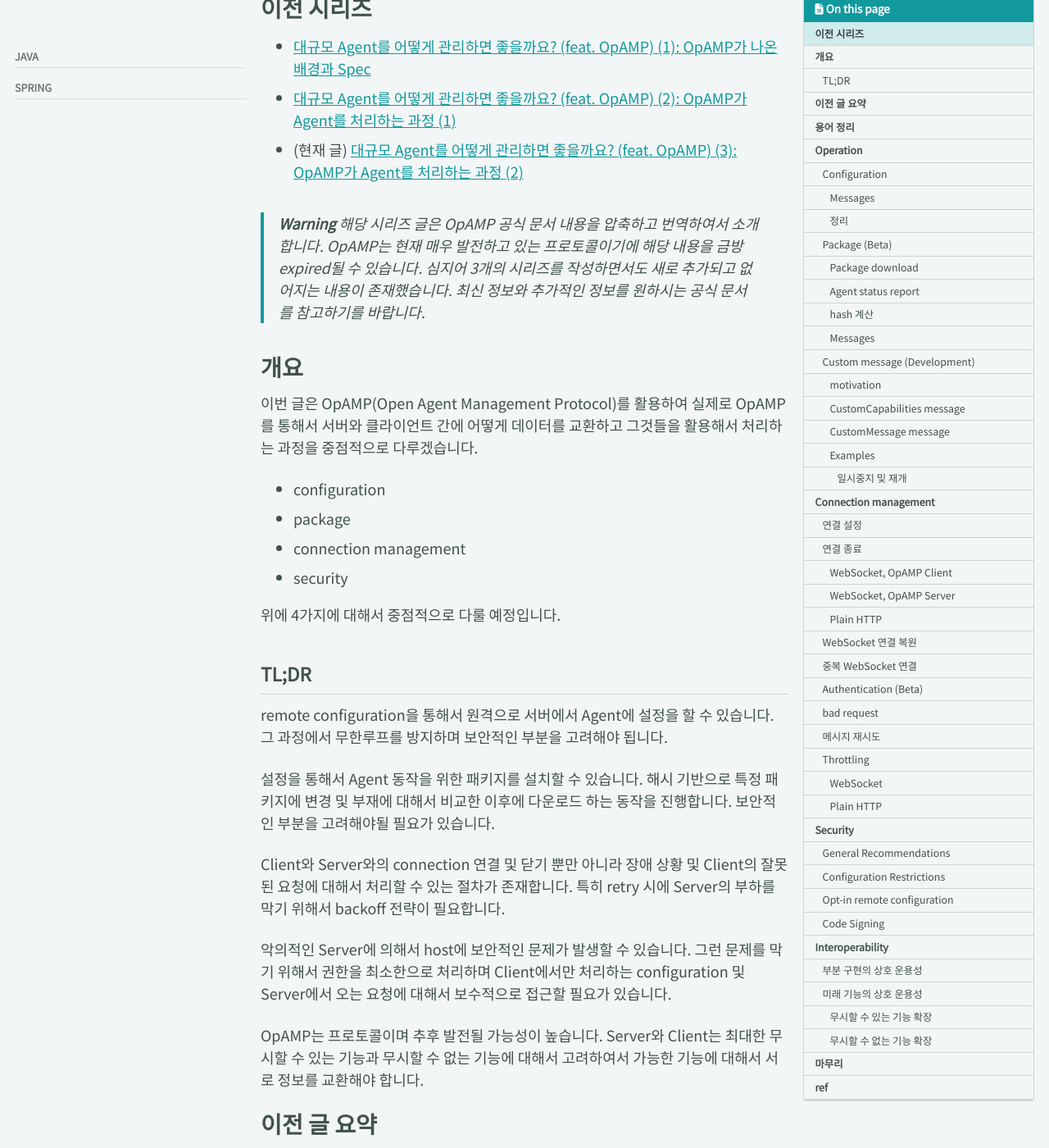
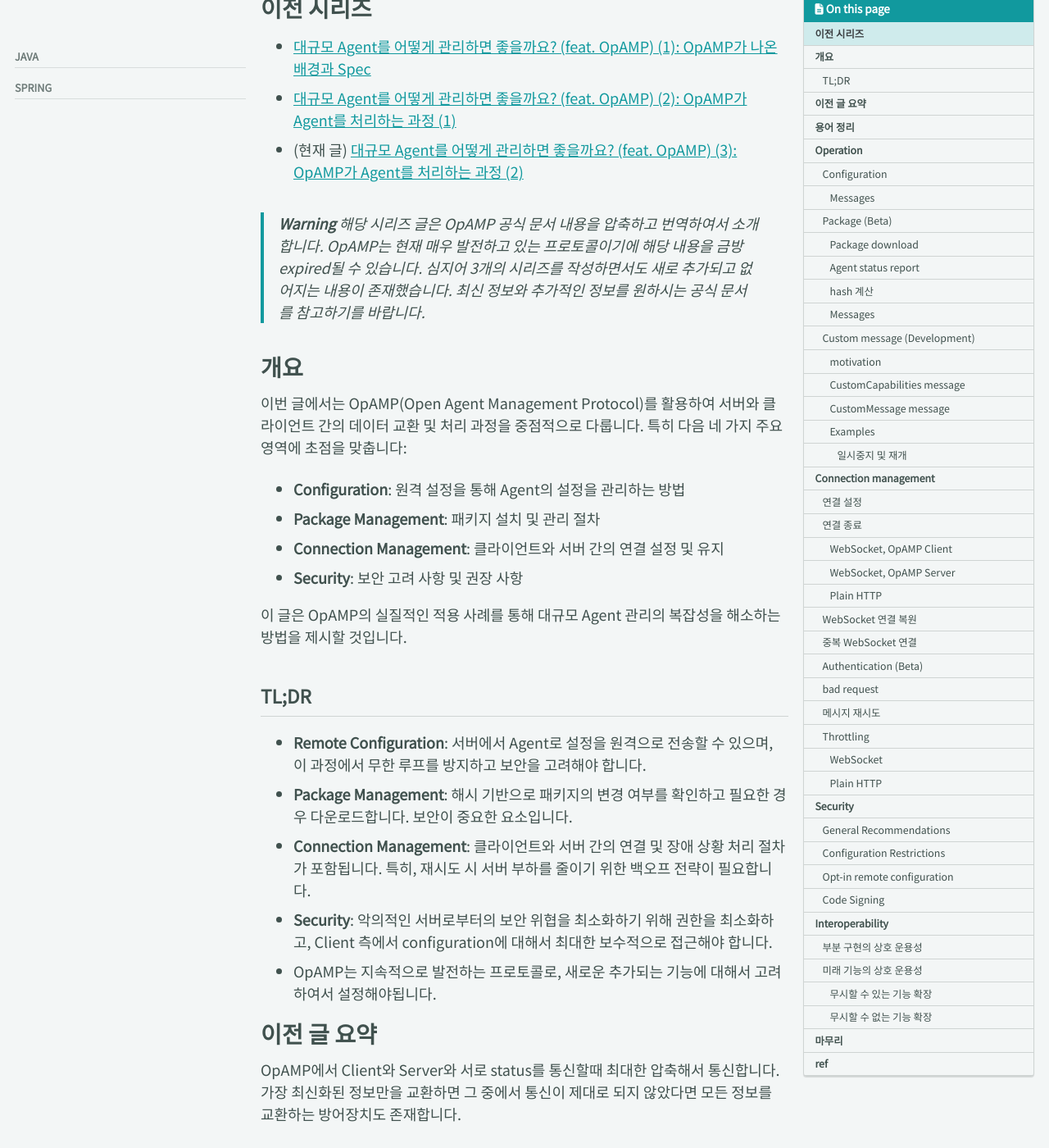
Before and after one commit to BaeJi77/BaeJi77.github.io, a Jekyll site: the page built from _posts/dev/2024-12-16-About-OpAMP-3.md, in a window 1280 px wide and 1400 px high, scrolled down 248 px. Shown: the whole window at 82% size. Built offline with Jekyll 4.4.1, drawn with Linux system fonts in a browser that asks for light colours; cached includes are drawn as plain includes; nearby versions of some CDN libraries; comment, search, counter and statistics services are not loaded; some of the changed text lies outside the part shown.

Commit message:
2024-12-22 OpAMP (3)

```diff
--- a/_posts/dev/2024-12-16-About-OpAMP-3.md
+++ b/_posts/dev/2024-12-16-About-OpAMP-3.md
@@ -23,26 +23,22 @@
 
 # 개요
 
-이번 글은 OpAMP(Open Agent Management Protocol)를 활용하여 실제로 OpAMP를 통해서 서버와 클라이언트 간에 어떻게 데이터를 교환하고 그것들을 활용해서 처리하는 과정을 중점적으로 다루겠습니다.
+이번 글에서는 OpAMP(Open Agent Management Protocol)를 활용하여 서버와 클라이언트 간의 데이터 교환 및 처리 과정을 중점적으로 다룹니다. 특히 다음 네 가지 주요 영역에 초점을 맞춥니다:
 
-- configuration
-- package
-- connection management
-- security
+- **Configuration**: 원격 설정을 통해 Agent의 설정을 관리하는 방법
+- **Package Management**: 패키지 설치 및 관리 절차
+- **Connection Management**: 클라이언트와 서버 간의 연결 설정 및 유지
+- **Security**: 보안 고려 사항 및 권장 사항
 
-위에 4가지에 대해서 중점적으로 다룰 예정입니다.
+이 글은 OpAMP의 실질적인 적용 사례를 통해 대규모 Agent 관리의 복잡성을 해소하는 방법을 제시할 것입니다.
 
 ## TL;DR
 
-remote configuration을 통해서 원격으로 서버에서 Agent에 설정을 할 수 있습니다. 그 과정에서 무한루프를 방지하며 보안적인 부분을 고려해야 됩니다.
-
-설정을 통해서 Agent 동작을 위한 패키지를 설치할 수 있습니다. 해시 기반으로 특정 패키지에 변경 및 부재에 대해서 비교한 이후에 다운로드 하는 동작을 진행합니다. 보안적인 부분을 고려해야될 필요가 있습니다.
-
-Client와 Server와의 connection 연결 및 닫기 뿐만 아니라 장애 상황 및 Client의 잘못된 요청에 대해서 처리할 수 있는 절차가 존재합니다. 특히 retry 시에 Server의 부하를 막기 위해서 backoff 전략이 필요합니다.
-
-악의적인 Server에 의해서 host에 보안적인 문제가 발생할 수 있습니다. 그런 문제를 막기 위해서 권한을 최소한으로 처리하며 Client에서만 처리하는 configuration 및 Server에서 오는 요청에 대해서 보수적으로 접근할 필요가 있습니다.
-
-OpAMP는 프로토콜이며 추후 발전될 가능성이 높습니다. Server와 Client는 최대한 무시할 수 있는 기능과 무시할 수 없는 기능에 대해서 고려하여서 가능한 기능에 대해서 서로 정보를 교환해야 합니다.
+- **Remote Configuration**: 서버에서 Agent로 설정을 원격으로 전송할 수 있으며, 이 과정에서 무한 루프를 방지하고 보안을 고려해야 합니다.
+- **Package Management**: 해시 기반으로 패키지의 변경 여부를 확인하고 필요한 경우 다운로드합니다. 보안이 중요한 요소입니다.
+- **Connection Management**: 클라이언트와 서버 간의 연결 및 장애 상황 처리 절차가 포함됩니다. 특히, 재시도 시 서버 부하를 줄이기 위한 백오프 전략이 필요합니다.
+- **Security**: 악의적인 서버로부터의 보안 위협을 최소화하기 위해 권한을 최소화하고, Client 측에서 configuration에 대해서 최대한 보수적으로 접근해야 합니다.
+- OpAMP는 지속적으로 발전하는 프로토콜로, 새로운 추가되는 기능에 대해서 고려하여서 설정해야됩니다.
 
 # 이전 글 요약
 
@@ -64,15 +60,12 @@
 
 ## Configuration
 
-해당 기능은 Optional이며 통신 간에 해당 option을 끄게 되면 사용하지 않을수 있습니다.
+해당 기능을 통해서 Server에서 Agent에 대한 configuration을 전송할 수 있습니다.
 
-Server는 ServerToAgent 메시지의 remote_config 필드를 설정하여 Agent에 원격 구성을 제공할 수 있습니다.
-
-OpAMP Client는 Agent가 원격 구성을 수락할 수 있는 경우 AgentToServer.capabilities의 AcceptsRemoteConfig 비트를 설정해야 합니다.
-
-Agent 입장에서는 remote에서 오는 configuration에 전부를 받을 필요는 없습니다. 그리고 local에서 선언된 configuration도 있기 때문에 remote configuration이 꼭 client 혹은 agent에 전체 configuration은 아닙니다.
-
-그래서 client는 `effective_config` 필드를 통해서 OpAMP Server에서 실질적으로 적용된 configuration에 대한 정보를 보냅니다. 그 과정에서 AgentToServer.capabilities의 ReportsEffectiveConfig 비트가 설정되어있어야 합니다.
+- Server는 ServerToAgent 메시지의 remote_config 필드를 설정하여 Agent에 원격 구성을 제공할 수 있습니다.
+- Client는 Agent가 원격 구성을 수락할 수 있는 경우 AgentToServer.capabilities의 AcceptsRemoteConfig 비트를 설정해야 합니다.
+- Agent 입장에서는 remote에서 오는 configuration에 전부를 받을 필요는 없습니다. 그리고 local에서 선언된 configuration도 있기 때문에 remote configuration이 꼭 client 혹은 agent에 전체 configuration은 아닙니다.
+- client는 `effective_config` 필드를 통해서 OpAMP Server에서 실질적으로 적용된 configuration에 대한 정보를 보냅니다. 그 과정에서 AgentToServer.capabilities의 ReportsEffectiveConfig 비트가 설정되어있어야 합니다.
 
 밑에는 remote configuration의 적용 시퀀스 다이어그램입니다.
 
@@ -147,12 +140,6 @@
 `AgentConfigMap` 안에 있는 `config_map`에 key 값은 파일이름입니다. 하나의 configuration file만 있는 경우에는 key는 비어있습니다.
 
 `AgentConfigFile`안에 있는 `content_type`은 body 데이터에 대한 MIME Content-Type입니다. 해당 값은 Server가 UI를 깔끔하게 시각화하는데 사용할 수 있습니다.
-
-### 정리
-
-Agent, Server 모두 remote configuration을 서로 받고 요청할 수 있는지 설정합니다. 그 설정 이후에 Server는 configuration을 전송해주지는 Client은 해당 정보를 받을수도 있고 안받을수도 있습니다.
-
-실질적으로 적용된 configuration에 대해서 Client는 Server에 전송해줍니다. 기억해야될 것은 어떤 변경도 없으면 Server에게 요청하지 않아서 무한 루프를 발생하지 않도록 해야됩니다.
 
 ## Package (Beta)
 
```
